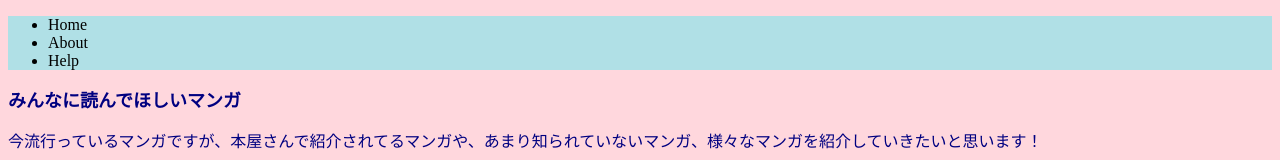
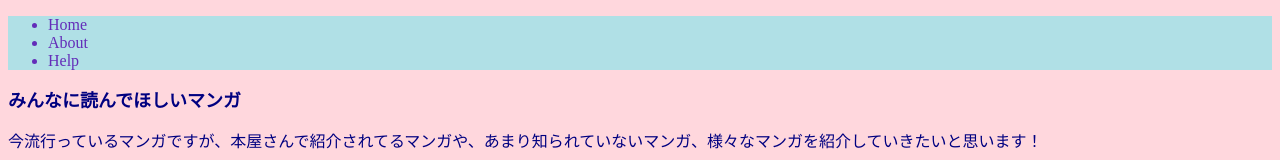
Before and after one commit to saraikeda/saraikeda.github.io, a plain HTML site: page index.html in a window 1280 px wide. Shown: the top 160 px of the page. Drawn offline with Linux system fonts and the light colour scheme.

Commit message:
Add files via upload

```diff
--- a/style.css
+++ b/style.css
@@ -25,3 +25,7 @@ text-area {
     background-color:powderblue
 
 }
+
+.header > ul > li {
+     color: rgb(99, 45, 185);
+}
```
